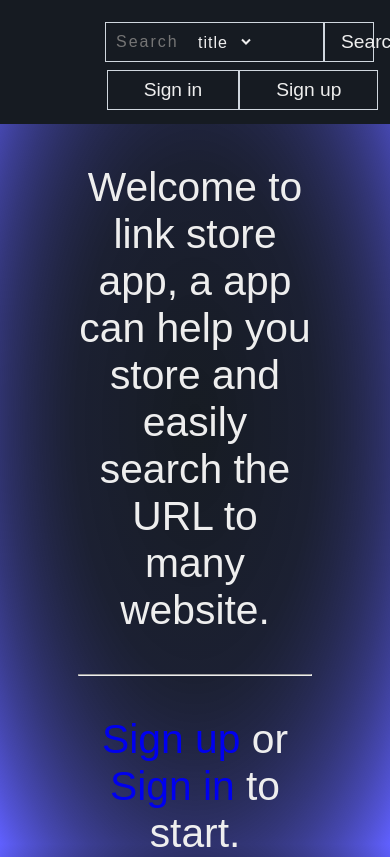
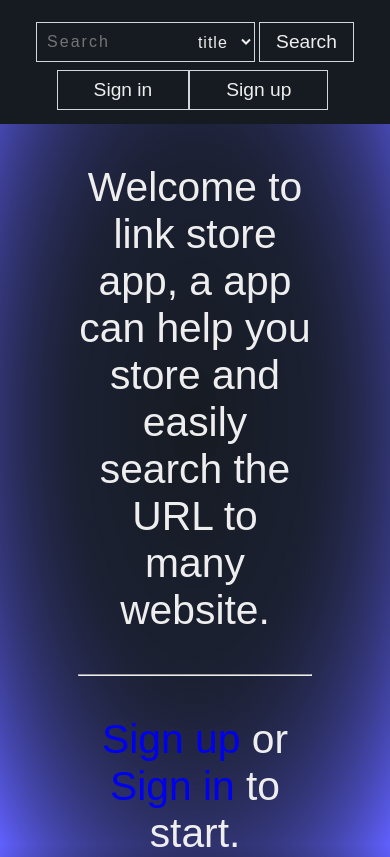
Before and after one commit to bravo680git/link-store-web-app, a React (Create React App) app: page / in a window 390 px wide. Built offline with nearby package versions, Linux system fonts and the light colour scheme.

Commit message:
fix some bug responsive

```diff
--- a/src/components/Content/Content.module.scss
+++ b/src/components/Content/Content.module.scss
@@ -1,5 +1,6 @@
 .btn {
   padding: 10px 30px;
+  width: 90%;
   max-width: 600px;
   text-align: center;
   background-color: transparent;
@@ -22,3 +23,9 @@
   justify-content: flex-start;
   flex-wrap: wrap;
 }
+
+@media screen and (max-width: 500px) {
+  .container {
+    justify-content: center;
+  }
+}
--- a/src/components/Header/Header.module.scss
+++ b/src/components/Header/Header.module.scss
@@ -77,9 +77,8 @@
   }
 
   button {
-    width: 10%;
-    min-width: 50px;
-    flex: 1;
+    margin-left: 4px;
+    padding: 8px 16px;
     background-color: var(--main-bg);
     color: var(--main-txt);
     border: 1px solid var(--border-color);
@@ -97,15 +96,22 @@
 @media screen and (max-width: 500px) {
   .container {
     height: 124px;
+    align-items: center;
 
     header {
       flex-direction: column;
       justify-content: center;
+      align-items: center;
       height: 80px;
+      margin-left: 0;
+    }
+
+    .searchBox {
+      margin: 0 auto;
     }
 
     select {
-      right: 96px;
+      right: 100px;
     }
 
     .btn {
```
